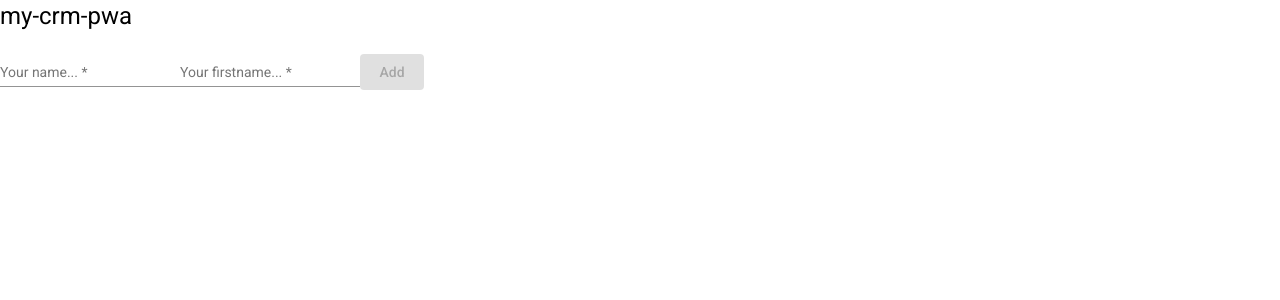
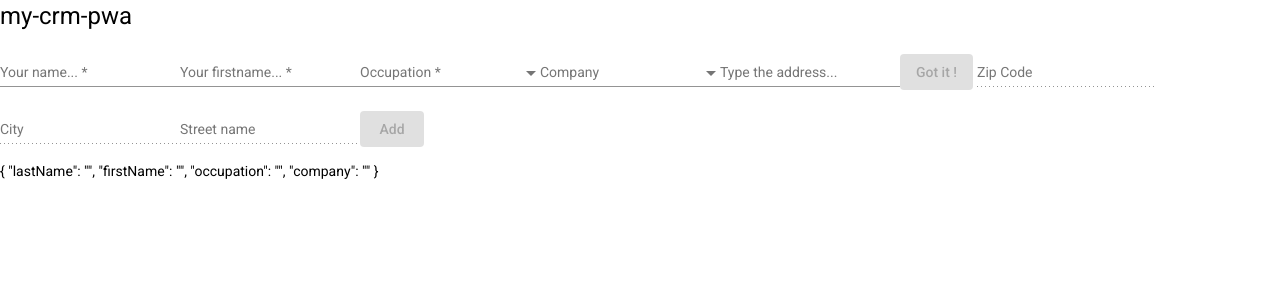
Before and after one commit to dacodemaniak/angular-pwa-crm, an Angular app: page /contact/add in a window 1280 px wide. Shown: the top 300 px of the page. Built offline with nearby package versions, Linux system fonts and the light colour scheme.

Commit message:
Add address component to form

```diff
--- a/src/app/contact/pages/add-contact/add-contact.component.html
+++ b/src/app/contact/pages/add-contact/add-contact.component.html
@@ -13,7 +13,41 @@
     </mat-error>
   </mat-form-field>
 
+  <mat-form-field>
+    <mat-label>Occupation</mat-label>
+    <mat-select formControlName="occupation">
+      <mat-option *ngFor="let occupation of occupations" [value]="occupation">
+        {{ occupation }}
+      </mat-option>
+    </mat-select>
+  </mat-form-field>
+
+  <mat-form-field>
+    <mat-label>Company</mat-label>
+    <mat-select formControlName="company">
+      <mat-option *ngFor="let company of companies" [value]="company">
+        {{ company }}
+      </mat-option>
+    </mat-select>
+  </mat-form-field>
+
+  <app-address></app-address>
+
+  <mat-form-field>
+    <input matInput placeholder="Zip Code" [readonly]="true" formControlName="zipCode">
+  </mat-form-field>
+
+  <mat-form-field>
+    <input matInput placeholder="City" [readonly]="true" formControlName="city">
+  </mat-form-field>
+
+  <mat-form-field>
+    <input matInput placeholder="Street name" [readonly]="true" formControlName="streetName">
+  </mat-form-field>
+
   <button mat-raised-button color="primary" [disabled]="contactForm.invalid">
     Add
   </button>
 </form>
+
+{{ contactForm.value | json }}
--- a/src/app/contact/pages/add-contact/add-contact.component.ts
+++ b/src/app/contact/pages/add-contact/add-contact.component.ts
@@ -9,6 +9,18 @@ import { FormBuilder, FormGroup, Validators } from '@angular/forms';
 })
 export class AddContactComponent implements OnInit {
   public contactForm!: FormGroup;
+
+  public occupations: string[] = [
+    'Teacher',
+    'Mathematician',
+    'Developer'
+  ];
+
+  public companies: string[] = [
+    'Airbus',
+    'Pierre Favre',
+    'Aelion'
+  ];
 
   constructor(
     private formBuilder: FormBuilder,
@@ -24,8 +36,28 @@ export class AddContactComponent implements OnInit {
       firstName: [
         '',
         Validators.required
+      ],
+      occupation : [
+        '',
+        Validators.required
+      ],
+      company: [
+        ''
+      ],
+      zipCode: [
+        ''
+      ],
+      city: [
+        ''
+      ],
+      streetName: [
+        ''
       ]
     })
+
+    this.contactForm.controls.zipCode.disable();
+    this.contactForm.controls.city.disable();
+    this.contactForm.controls.streetName.disable();
   }
 
   public onSubmit(): void {
```
